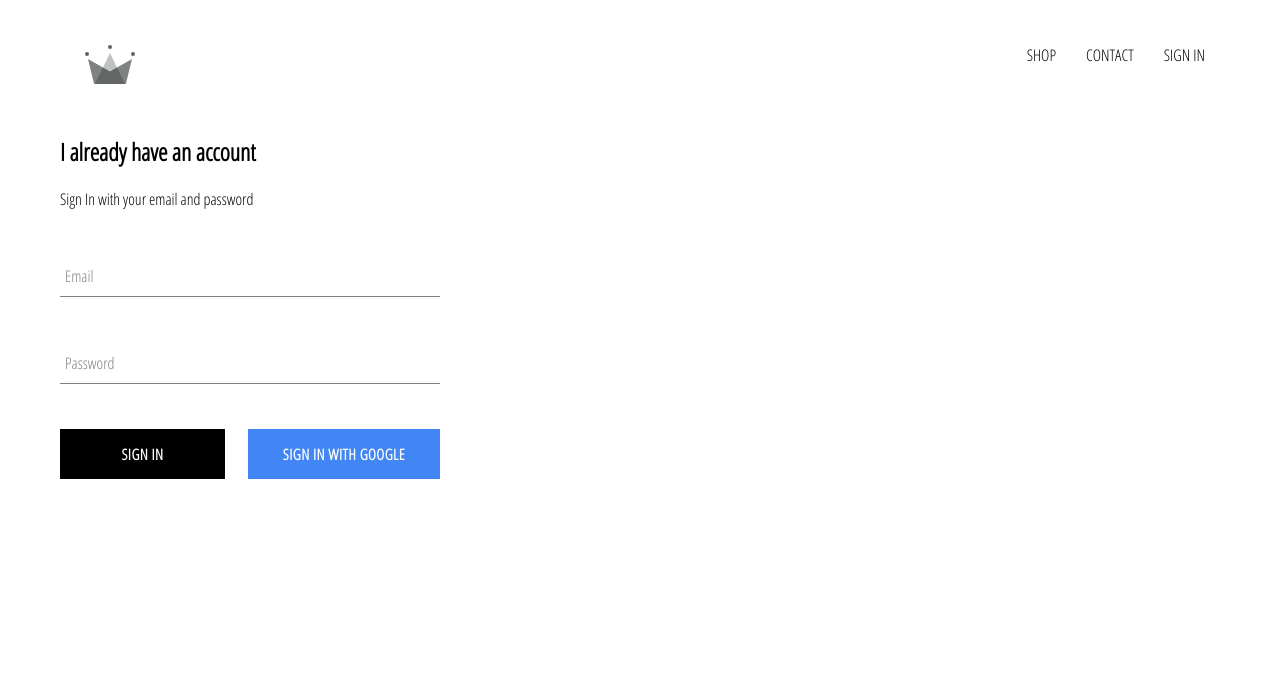
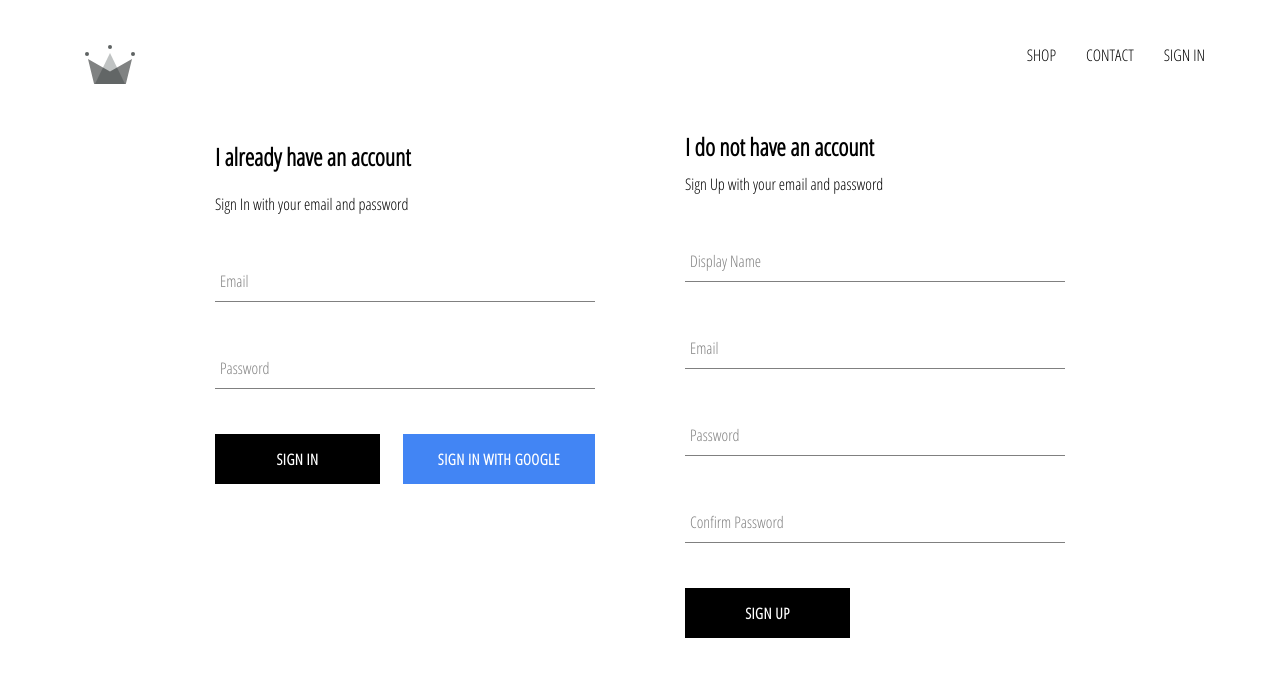
Before and after one commit to davedevelopers/react-clothing, a React (Create React App) app: page /signin in a window 1280 px wide. Shown: the top 676 px of the page. Built offline with nearby package versions, Linux system fonts and the light colour scheme; no server answers.

Commit message:
Connected to firebase and setup signin and signup

```diff
--- a/src/App.js
+++ b/src/App.js
@@ -6,7 +6,7 @@
 import ShopPage from './pages/shop/shop.component';
 import Header from './components/Header/header.component.jsx';
 import SignInAndSignUpPage from './pages/sign-in-and-sign-up/sign-in-and-sign-up.component.jsx'
-import {auth} from './firebase/firebase.utils';
+import {auth, createUserProfileDocument} from './firebase/firebase.utils';
 
 class App extends React.Component {
   constructor(){
@@ -19,10 +19,21 @@
   unsubscribeFromAuth = null
 
   componentDidMount(){
-    this.unsubscribeFromAuth = auth.onAuthStateChanged(user => {
-      this.setState({currentUser:user})
+    this.unsubscribeFromAuth = auth.onAuthStateChanged(async (userAuth) => {
+      if(userAuth){
+        const userRef = await createUserProfileDocument(userAuth);
 
-      console.log(user)
+        userRef.onSnapshot(snapShot=>{
+          this.setState({
+            currentUser:{
+              id: snapShot.id,
+              ...snapShot.data()
+            }
+          })
+        });
+
+      }
+      this.setState({currentUser: userAuth})
     })
   }
 
--- a/src/components/sign-in/sign-in.component.jsx
+++ b/src/components/sign-in/sign-in.component.jsx
@@ -3,7 +3,7 @@
 import './sign-in.styles.scss'
 import FormInput from '../form-input/form-input.component';
 import CustomButton from '../custom-button/custom-button.component';
-import {signInWithGoogle} from '../../firebase/firebase.utils';
+import {auth, signInWithGoogle} from '../../firebase/firebase.utils';
 
 export class SignIn extends Component {
     constructor(props){
@@ -14,10 +14,16 @@
         }
     }
 
-    handleSubmit = (e) =>{
+    handleSubmit = async (e) =>{
         e.preventDefault();
 
-        this.setState({email: '', password: ''})
+        const {email, password} = this.state;
+        try{
+            await auth.signInWithEmailAndPassword(email,password)
+            this.setState({email: '', password: ''})
+        }catch(error){
+            console.log(error)
+        }
     }
 
     handleChange = (event) => {
@@ -42,7 +48,7 @@
                         <CustomButton type="submit">
                             Sign In
                         </CustomButton>
-                        <CustomButton onClick={signInWithGoogle} isGoogleSignIn>
+                        <CustomButton type="button" onClick={signInWithGoogle} isGoogleSignIn>
                             Sign In With Google
                         </CustomButton>
                     </div>
--- /dev/null
+++ b/src/components/sign-up/sign-up.component.jsx
@@ -0,0 +1,73 @@
+import React, { Component } from 'react'
+
+import FormInput from '../form-input/form-input.component';
+import CustomButton from '../custom-button/custom-button.component';
+
+import {auth, createUserProfileDocument} from '../../firebase/firebase.utils';
+
+import './sign-up.styles.scss'
+
+export class SignUp extends Component {
+    constructor(){
+        super();
+        this.state={
+            displayName:'',
+            email:'',
+            password:'',
+            confirmPassword:''
+        }
+    }
+
+    handleSubmit = async (event) =>{
+        event.preventDefault();
+
+        const {displayName, email, password, confirmPassword} =this.state
+        if(password!==confirmPassword){
+            alert('Passwords do not match')
+            return;
+        }
+        try {
+            const {user} = await auth.createUserWithEmailAndPassword(email, password)
+            console.log(user)
+            await createUserProfileDocument(user, { displayName })
+
+            this.setState({
+                displayName:'',
+                email:'',
+                password:'',
+                confirmPassword:''
+            })
+        } catch (error) {
+            console.error(error)
+        }
+    }
+
+    handleChange = (event) =>{
+        const {name, value} = event.target;
+
+        this.setState({ [name]:value })
+    }
+
+    render() {
+        const {displayName, email, password, confirmPassword} =this.state
+        return (
+            <div className="sign-up">
+                <h2 className="title">I do not have an account</h2>
+                <span>Sign Up with your email and password</span>
+                <form onSubmit={this.handleSubmit} className="sign-up-form">
+                    <FormInput type='text' name='displayName' value={displayName}
+                    onChange={this.handleChange} label='Display Name' required />
+                    <FormInput type='email' name='email' value={email}
+                    onChange={this.handleChange} label='Email' required />
+                    <FormInput type='password' name='password' value={password}
+                    onChange={this.handleChange} label='Password' required />
+                    <FormInput type='password' name='confirmPassword' value={confirmPassword}
+                    onChange={this.handleChange} label='Confirm Password' required />
+                    <CustomButton type="submit">SIGN UP</CustomButton>
+                </form>
+            </div>
+        )
+    }
+}
+
+export default SignUp
--- /dev/null
+++ b/src/components/sign-up/sign-up.styles.scss
@@ -0,0 +1,9 @@
+.sign-up {
+    display: flex;
+    flex-direction: column;
+    width: 380px;
+
+    .title {
+      margin: 10px 0;
+    }
+  }
--- a/src/firebase/firebase.utils.js
+++ b/src/firebase/firebase.utils.js
@@ -14,6 +14,29 @@
 
 firebase.initializeApp(config);
 
+export const createUserProfileDocument = async (userAuth, additionalData) => {
+    if(!userAuth) return;
+
+    const userRef = firestore.doc(`users/${userAuth.uid}`)
+
+    const snapShot = await userRef.get()
+
+    if(!snapShot.exists){
+        const {displayName, email} = userAuth;
+        const createdAt = new Date()
+
+        try {
+            await userRef.set({
+                displayName, email, createdAt, ...additionalData
+            })
+        } catch (error) {
+            console.error(error)
+        }
+    }
+
+    return userRef;
+}
+
 export const auth = firebase.auth();
 export const firestore = firebase.firestore();
 
--- a/src/pages/sign-in-and-sign-up/sign-in-and-sign-up.component.jsx
+++ b/src/pages/sign-in-and-sign-up/sign-in-and-sign-up.component.jsx
@@ -1,11 +1,15 @@
 import React from 'react';
 
+import './sign-in-and-sign-up.styles.scss'
+
 import SignIn from '../../components/sign-in/sign-in.component'
+import SignUp from '../../components/sign-up/sign-up.component';
 
 function SignInAndSignUpPage() {
     return (
         <div className="sign-in-and-sign-up">
             <SignIn/ >
+            <SignUp />
         </div>
     )
 }
--- a/src/pages/sign-in-and-sign-up/sign-in-and-sign-up.styles.scss
+++ b/src/pages/sign-in-and-sign-up/sign-in-and-sign-up.styles.scss
@@ -0,0 +1,6 @@
+.sign-in-and-sign-up{
+    width: 850px;
+    display: flex;
+    justify-content: space-between;
+    margin: 30px auto;
+}
```
Also changed, not shown: 1 other file (tests, documents, lock files or other folders).
